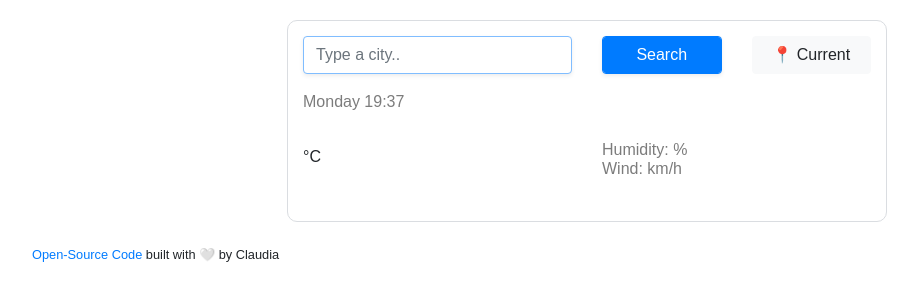
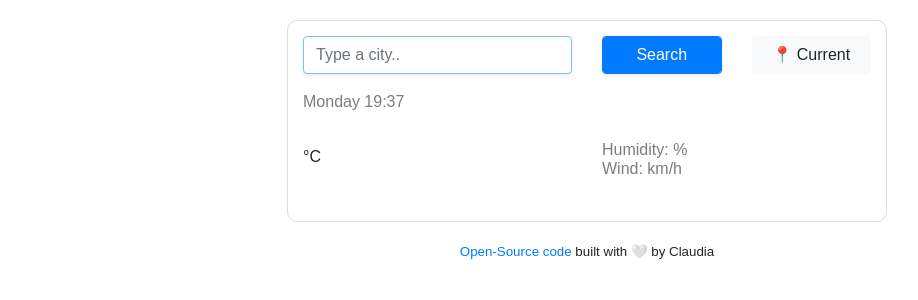
Before and after one commit to cloud-ya/Weather-App, a plain HTML site: page index.html in a window 1280 px wide. Shown: the whole page, without its empty margins (53-971 px from the left). Drawn offline with nearby package versions, Linux system fonts and the light colour scheme; no server answers.

Commit message:
Centered link

```diff
--- a/index.html
+++ b/index.html
@@ -66,12 +66,12 @@
           </div>
         </div>
       </div>
-      <small>
+      <p class="text-center">
         <a href="https://github.com/cloud-ya/Weather-App" target="_blank"
-          >Open-Source Code</a
+          >Open-Source code</a
         >
         built with 🤍 by Claudia
-      </small>
+      </p>
     </div>
     <script src="src/index.js"></script>
   </body>
--- a/src/styles.css
+++ b/src/styles.css
@@ -26,6 +26,10 @@ li {
 
 a {
   cursor: pointer;
+}
+
+p {
+  font-size: smaller;
 }
 
 .weather-app {
```
